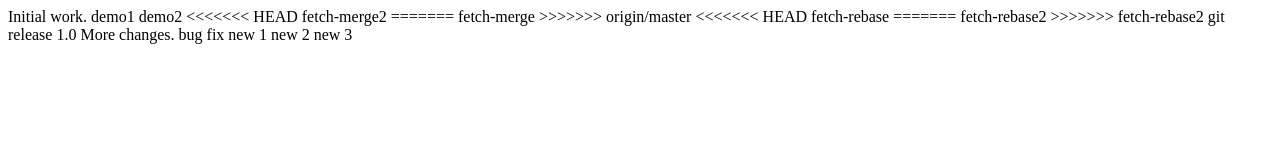
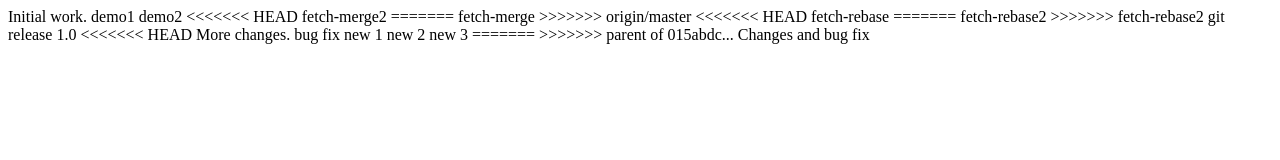
Before and after one commit to akher/part4.demo, a plain HTML site: page WebContent/index.html in a window 1280 px wide. Drawn offline with Linux system fonts and the light colour scheme.

Commit message:
revert testing

```diff
--- a/WebContent/index.html
+++ b/WebContent/index.html
@@ -22,11 +22,14 @@ fetch-rebase2
 >>>>>>> fetch-rebase2
 
 git release 1.0
+<<<<<<< HEAD
 More changes.
 bug fix
 
 new 1
 new 2
 new 3
+=======
+>>>>>>> parent of 015abdc... Changes and bug fix
 </body>
 </html>
```
